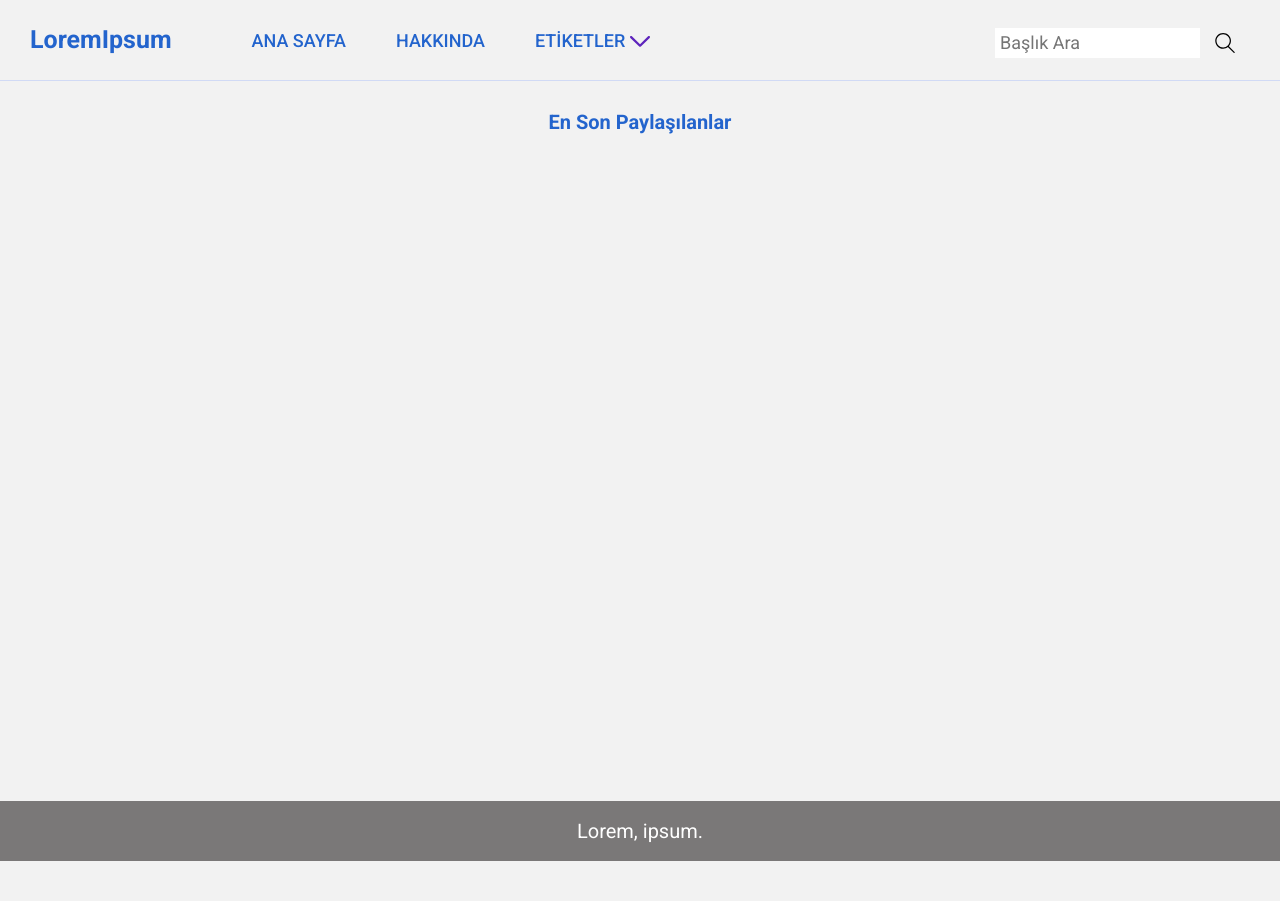
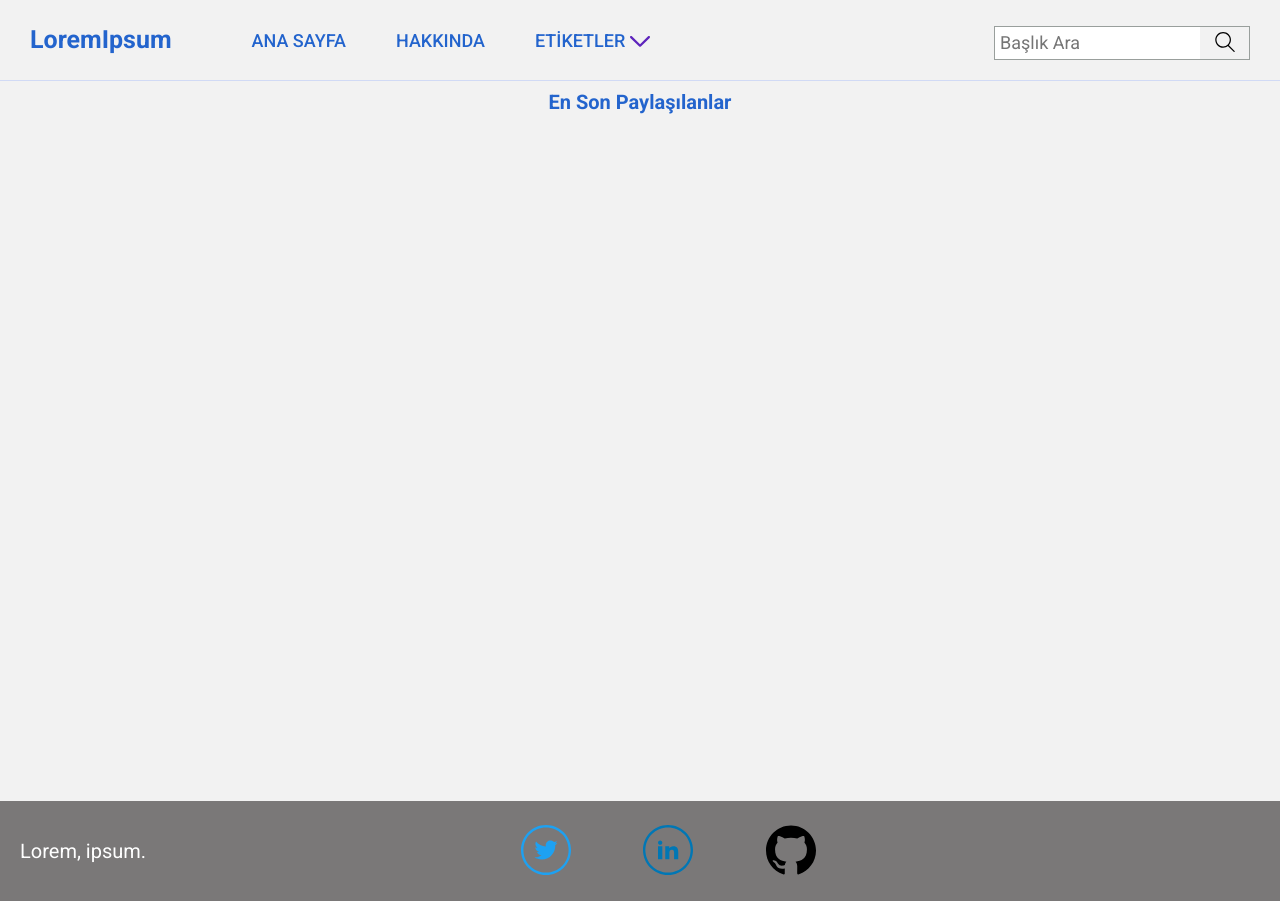
Before and after one commit to kemalayhan/personal-blog, a Django app: page / in a window 1280 px wide. Before the commit the page ends 861 px from the top, so only its background shows below. Run offline with Django 3.2, Linux system fonts and the light colour scheme; data that the repository does not hold is empty; some libraries are stand-ins or nearby versions.

Commit message:
front-end updated

```diff
--- a/blogsrc/static/css/cards.css
+++ b/blogsrc/static/css/cards.css
@@ -1,13 +1,18 @@
+/* MAIN CONTENT HEADER */
+
+.main-content-header {
+    margin-top: 10px;
+    margin-bottom: 10px;
+}
+
 .main-content-heading {
     color: var(--color-light-blue);
     font-size: 2rem;
     width: -webkit-max-content;
     width: -moz-max-content;
     width: max-content;
-    margin-bottom: 20px;
     margin-left: auto;
     margin-right: auto;
-    margin-top: 10px;
 }
 
 
@@ -22,7 +27,7 @@
     -webkit-box-pack: center;
     -ms-flex-pack: center;
     justify-content: center;
-    padding: 20px;
+    padding: 0px 20px 20px 20px;
 }
 
 
@@ -72,7 +77,7 @@
 }
 
 .card-article-heading {
-    color: var(--color-dark-blue);
+    color: var(--color-light-blue);
     font-size: 1.8rem;
     font-weight: var(--bold);
 }
@@ -111,7 +116,7 @@
 }
 
 .arrow-icon path {
-    fill: var(--color-dark-blue);
+    fill: var(--color-light-blue);
 }
 
 .arrow-icon:hover path {
--- a/blogsrc/static/css/global.css
+++ b/blogsrc/static/css/global.css
@@ -26,7 +26,6 @@ main {
     display: flex;
     -webkit-box-sizing: border-box;
             box-sizing: border-box;
-    padding: 20px;
     min-height: calc(100vh - 80px);
 }
 
@@ -43,7 +42,12 @@ main {
 
 footer {
     background-color: rgba(19, 16, 16, 0.534);
-    height: 60px;
+    box-sizing: border-box;
+    display: flex;
+    align-items: center;
+    height: max-content;
+    padding: 20px;
+
 }
 
 .footer-text {
@@ -51,6 +55,26 @@ footer {
     line-height: 60px;
     font-size: 2rem;
     text-align: center;
+    width: max-content;
+}
+
+.social-icon-container {
+    margin-left: auto;
+    margin-right: auto;
+    width: max-content;
+}
+
+.social-icon {
+    width: 50px;
+    height: 50px;
+}
+
+.social-icon-container .social-icon {
+    margin-right: 70px;
+}
+
+.social-icon:hover path {
+    fill: var(--color-grayish-blue);
 }
 
 /*
--- a/blogsrc/static/css/navbar.css
+++ b/blogsrc/static/css/navbar.css
@@ -97,16 +97,17 @@
 }
 
 .search-bar {
-    border: 2px solid var(--color-light-gray);
+    border: 1px solid var(--color-dark-gray);
     border-right: 0px;
-    height: 30px;
+    height: 32px;
     width: 200px;
     padding-left: 5px;
 }
 
 .search-button {
     background-color: var(--color-light-gray);
-    border: 2px solid var(--color-light-gray);
+    border: 1px solid var(--color-dark-gray);
+    border-left: 0px;
     -webkit-box-sizing: border-box;
             box-sizing: border-box;
     height: 34px;
--- a/blogsrc/templates/base.html
+++ b/blogsrc/templates/base.html
@@ -65,6 +65,34 @@
     </main>
     <footer>
         <p class="footer-text">Lorem, ipsum.</p>
+
+        <div class="social-icon-container">
+
+            <svg class="social-icon" xmlns="http://www.w3.org/2000/svg" viewBox="0 0 333333 333333"
+                shape-rendering="geometricPrecision" text-rendering="geometricPrecision"
+                image-rendering="optimizeQuality" fill-rule="evenodd" clip-rule="evenodd">
+                <path
+                    d="M166667 0c46023 0 87690 18655 117851 48816s48816 71828 48816 117851-18655 87690-48816 117851-71828 48816-117851 48816-87690-18655-117851-48816S0 212690 0 166667 18655 78977 48816 48816 120644 0 166667 0zm77224 118769c-5678 2539-11795 4226-18182 4979 6544-3919 11549-10130 13937-17524-6117 3617-12914 6270-20117 7690-5792-6154-14018-9979-23131-9979-17497 0-31664 14175-31664 31661 0 2468 274 4882 810 7211-26328-1335-49670-13939-65294-33115-2803 4835-4286 10333-4286 15924v4c0 10980 5574 20691 14081 26354-5191-154-10073-1602-14360-3947v396c0 15355 10914 28167 25416 31063-2657 722-5461 1120-8351 1120-2046 0-4019-211-5980-567 4050 12575 15743 21743 29589 22009-10857 8506-24492 13570-39357 13570-2566 0-5065-157-7561-456 14052 9016 30698 14238 48580 14238 58261 0 90147-48281 90147-90144 0-1391-31-2739-89-4102 6188-4426 11552-10013 15799-16372l15-15-3 2zm29405-58731c-27287-27287-64987-44165-106628-44165-41642 0-79341 16878-106628 44165s-44165 64987-44165 106628c0 41642 16878 79341 44165 106628s64987 44165 106628 44165c41642 0 79341-16878 106628-44165s44165-64987 44165-106628c0-41642-16878-79341-44165-106628z"
+                    fill="#1da1f2" fill-rule="nonzero" />
+            </svg>
+
+            <svg class="social-icon" xmlns="http://www.w3.org/2000/svg" viewBox="0 0 333333 333333"
+                shape-rendering="geometricPrecision" text-rendering="geometricPrecision"
+                image-rendering="optimizeQuality" fill-rule="evenodd" clip-rule="evenodd">
+                <path
+                    d="M166667 0c46023 0 87690 18655 117851 48816s48816 71828 48816 117851-18655 87690-48816 117851-71828 48816-117851 48816-87690-18655-117851-48816S0 212690 0 166667 18655 78977 48816 48816 120644 0 166667 0zm-18386 141742h26667v13671l386 1c3714-6663 12794-13671 26335-13671 28159-1 33367 17523 33367 40319v46437l-27811 1v-41165c0-9813-204-22446-14460-22446-14481 0-16699 10682-16699 21731v41880h-27786v-86757zm-19280-24100c0 7983-6478 14461-14461 14461-7982 0-14463-6478-14463-14461s6480-14460 14463-14460 14461 6478 14461 14460zm-28924 24100h28924v86757h-28924v-86757zm173218-81703c-27287-27287-64987-44165-106628-44165-41642 0-79341 16878-106628 44165s-44165 64987-44165 106628c0 41642 16878 79341 44165 106628s64987 44165 106628 44165c41642 0 79341-16878 106628-44165s44165-64987 44165-106628c0-41642-16878-79341-44165-106628z"
+                    fill="#0077b5" fill-rule="nonzero" />
+            </svg>
+
+            <svg class="social-icon" xmlns="http://www.w3.org/2000/svg" width="64" height="64"
+                shape-rendering="geometricPrecision" text-rendering="geometricPrecision"
+                image-rendering="optimizeQuality" fill-rule="evenodd" clip-rule="evenodd" viewBox="0 0 640 640">
+                <path
+                    d="M319.988 7.973C143.293 7.973 0 151.242 0 327.96c0 141.392 91.678 261.298 218.826 303.63 16.004 2.964 21.886-6.957 21.886-15.414 0-7.63-.319-32.835-.449-59.552-89.032 19.359-107.8-37.772-107.8-37.772-14.552-36.993-35.529-46.831-35.529-46.831-29.032-19.879 2.209-19.442 2.209-19.442 32.126 2.245 49.04 32.954 49.04 32.954 28.56 48.922 74.883 34.76 93.131 26.598 2.882-20.681 11.15-34.807 20.315-42.803-71.08-8.067-145.797-35.516-145.797-158.14 0-34.926 12.52-63.485 32.965-85.88-3.33-8.078-14.291-40.606 3.083-84.674 0 0 26.87-8.61 88.029 32.8 25.512-7.075 52.878-10.642 80.056-10.76 27.2.118 54.614 3.673 80.162 10.76 61.076-41.386 87.922-32.8 87.922-32.8 17.398 44.08 6.485 76.631 3.154 84.675 20.516 22.394 32.93 50.953 32.93 85.879 0 122.907-74.883 149.93-146.117 157.856 11.481 9.921 21.733 29.398 21.733 59.233 0 42.792-.366 77.28-.366 87.804 0 8.516 5.764 18.473 21.992 15.354 127.076-42.354 218.637-162.274 218.637-303.582 0-176.695-143.269-319.988-320-319.988l-.023.107z" />
+            </svg>
+
+        </div>
+
     </footer>
 </body>
 
```
Also changed, not shown: other parts of blogsrc/static/css/navbar.css (+41 -30 lines), blogsrc/static/css/about.css (+0 -8 lines), blogsrc/templates/about.html (+14 -0 lines), blogsrc/templates/navbar.html (+21 -0 lines).
